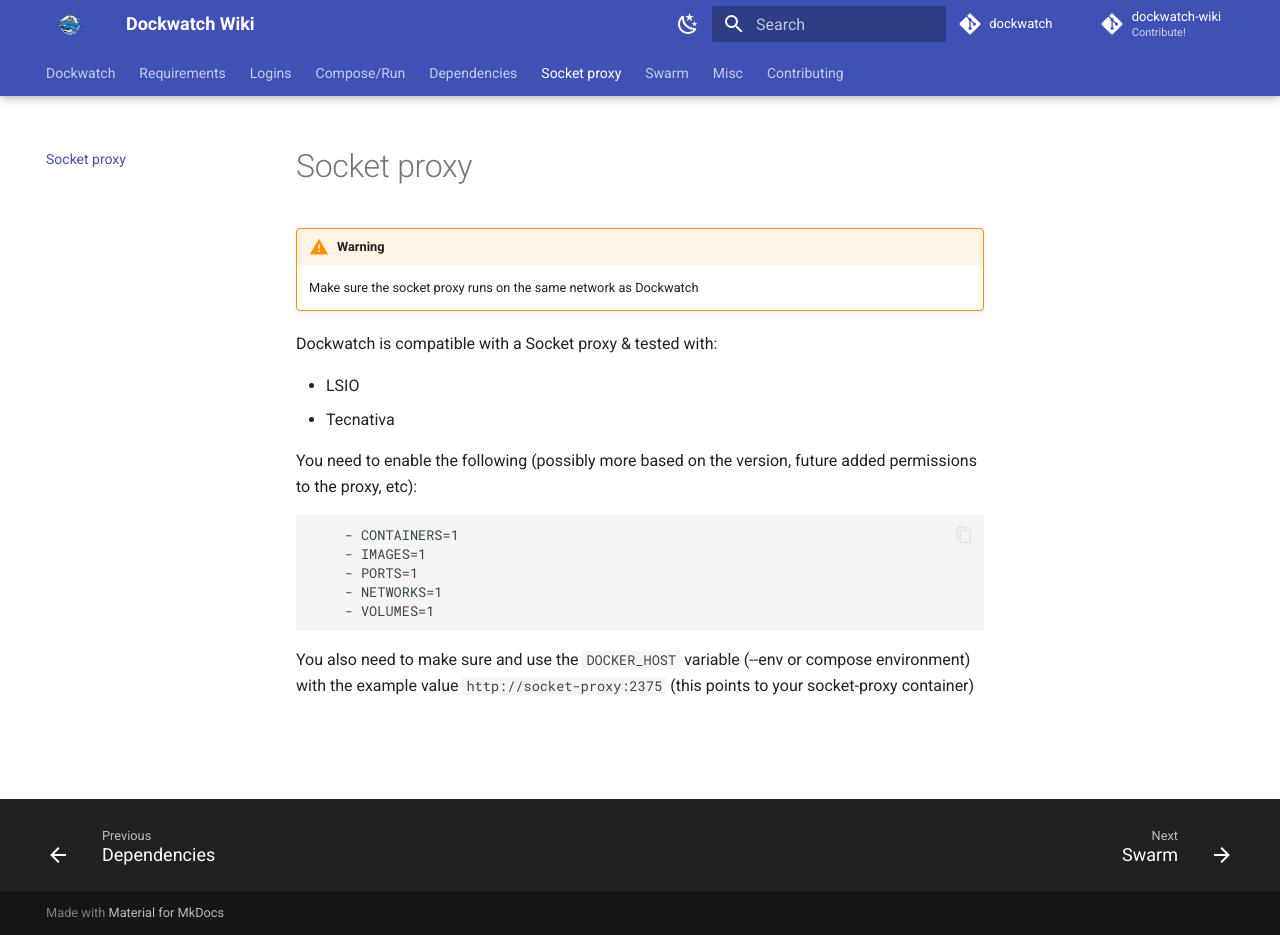
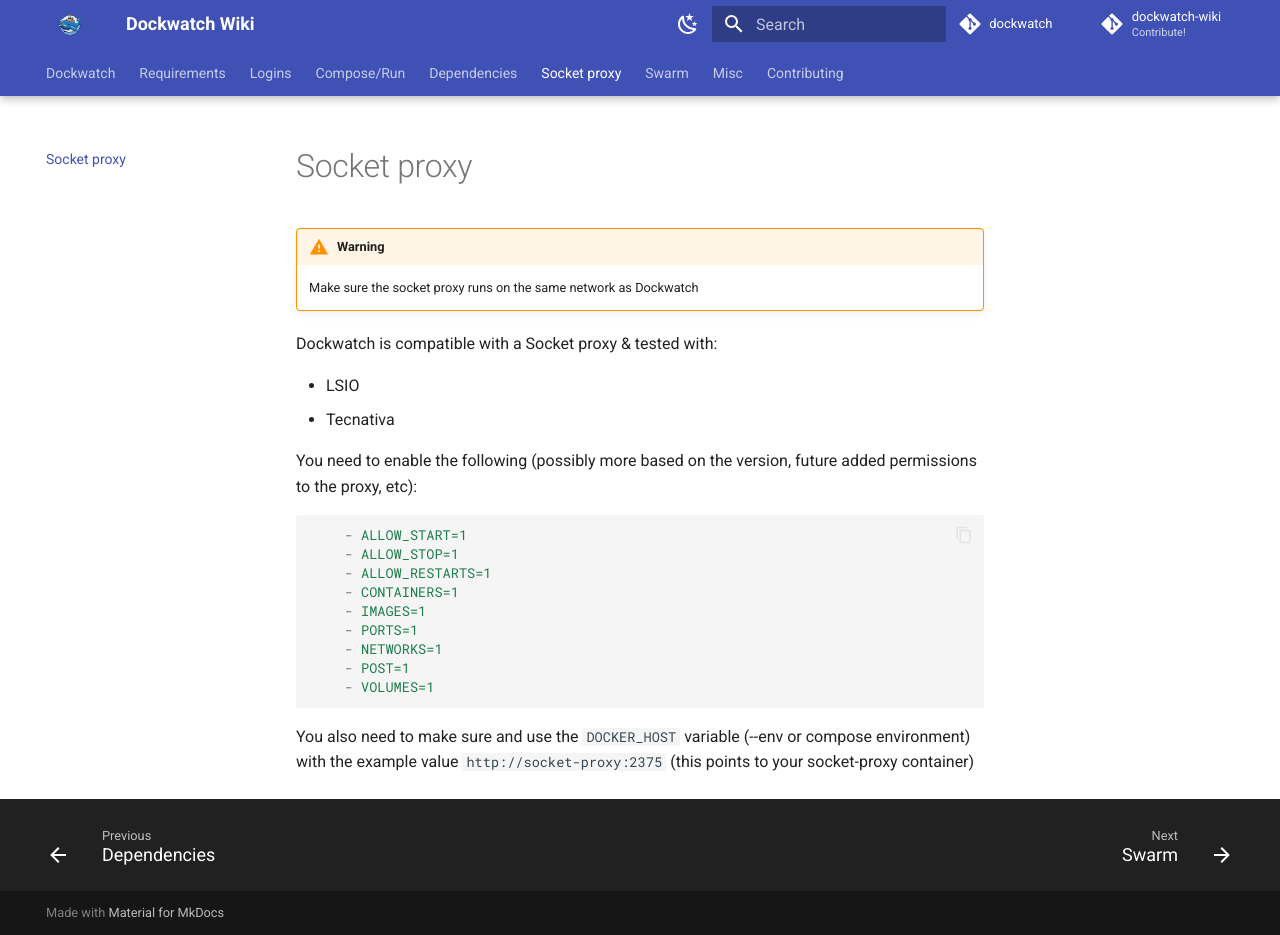
Before and after one commit to Notifiarr/dockwatch-wiki, an MkDocs documentation site: the page built from docs/pages/misc/proxy.md, in a window 1280 px wide and 935 px high. Built offline with MkDocs 1.6.1 and Material for MkDocs 9.7.7, drawn with Linux system fonts in a browser that asks for light colours; comment, search, counter and statistics services are not loaded.

Commit message:
Add some new proxy permissions (dockwatch/issues/45)

````diff
--- a/docs/pages/misc/proxy.md
+++ b/docs/pages/misc/proxy.md
@@ -8,11 +8,15 @@
 
 You need to enable the following (possibly more based on the version, future added permissions to the proxy, etc):
 
-```
+```yaml
+    - ALLOW_START=1
+    - ALLOW_STOP=1
+    - ALLOW_RESTARTS=1
     - CONTAINERS=1
     - IMAGES=1
     - PORTS=1
     - NETWORKS=1
+    - POST=1
     - VOLUMES=1
 ```
 
````
